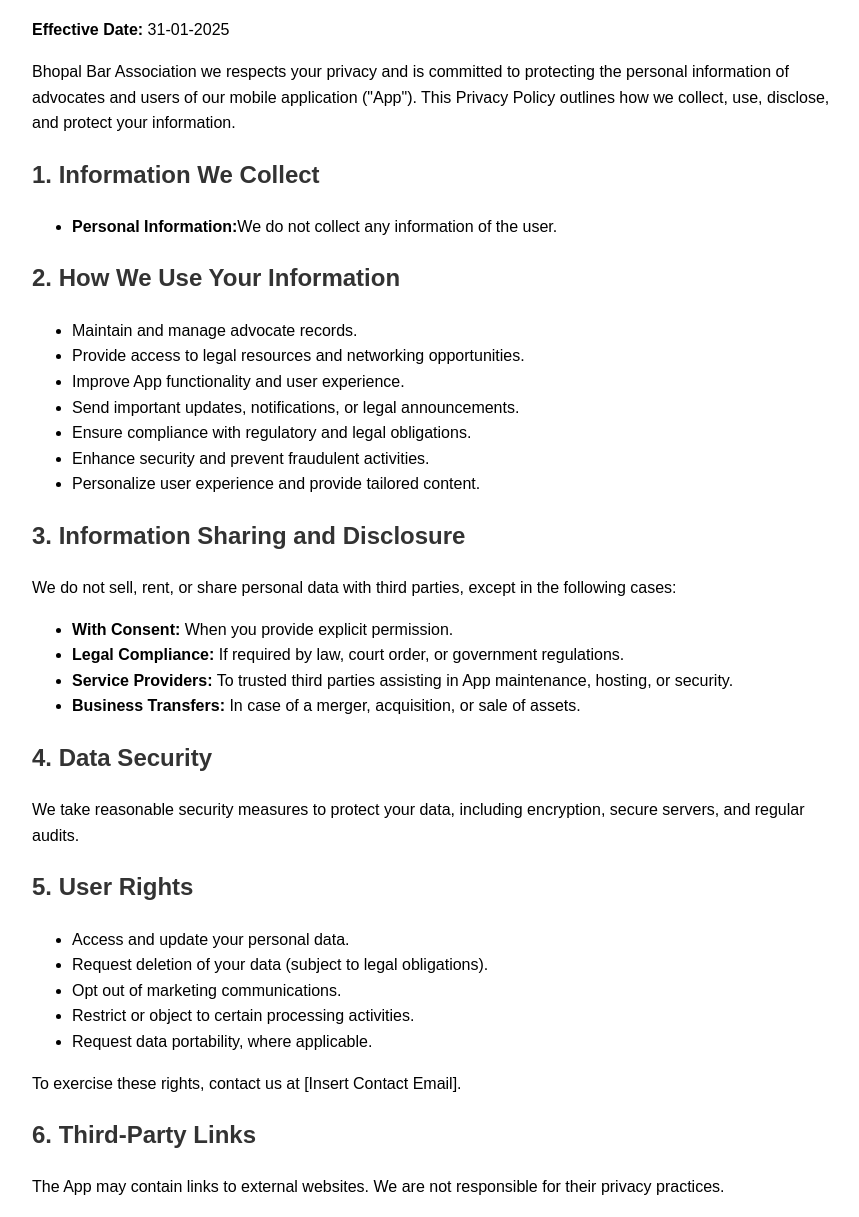
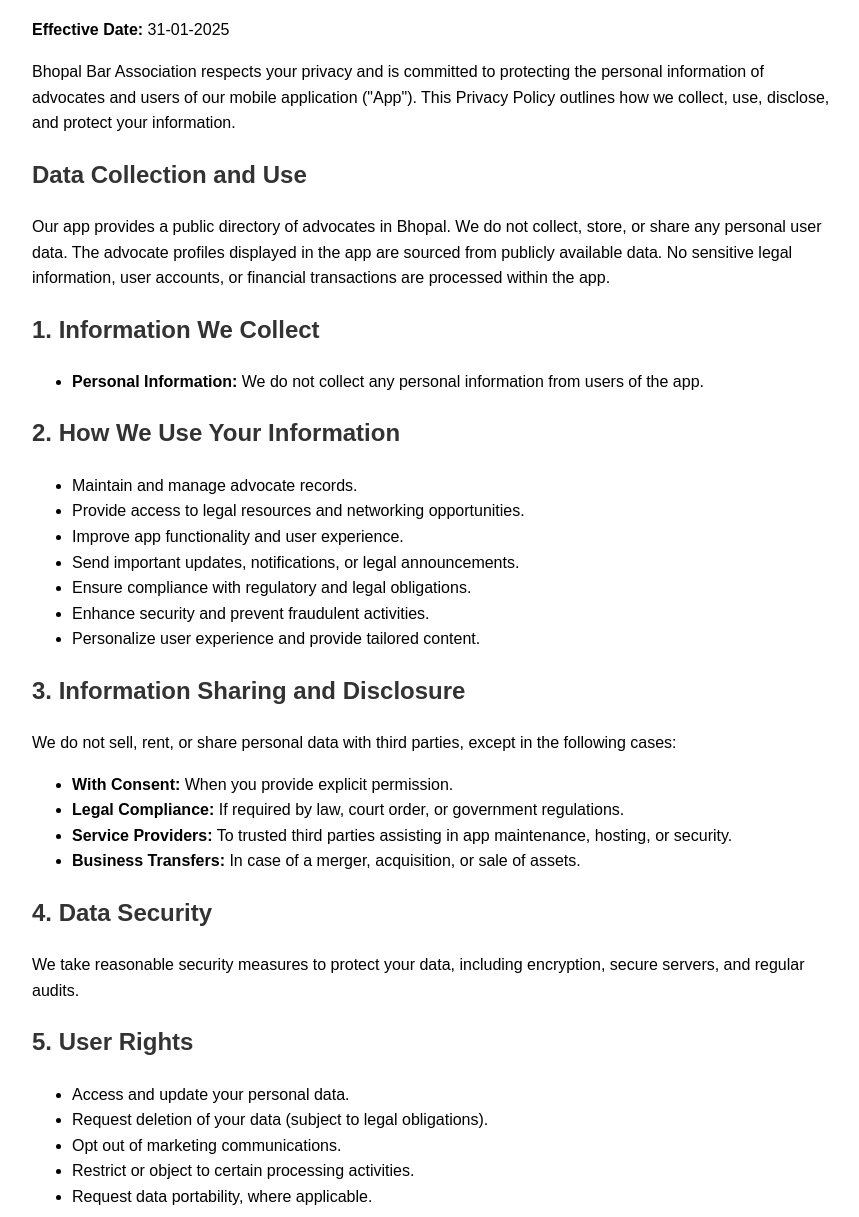
Before and after one commit to connectshikshatech/bhopal-bar-association-privacy-policy, a plain HTML site: page index.html in a window 1280 px wide. Shown: the part 155-1372 px from the top of the page, without its empty margins (208-1067 px from the left). Drawn offline with Linux system fonts and the light colour scheme.

Commit message:
Update index.html

```diff
--- a/index.html
+++ b/index.html
@@ -22,20 +22,22 @@
     <h1>Privacy Policy</h1>
     <h2>Bhopal Bar Association</h2>
     <p><strong>Effective Date:</strong> 31-01-2025</p>
-    <p>Bhopal Bar Association we respects your privacy and is committed to protecting the personal information of advocates and users of our mobile application ("App"). This Privacy Policy outlines how we collect, use, disclose, and protect your information.</p>
+
+    <p>Bhopal Bar Association respects your privacy and is committed to protecting the personal information of advocates and users of our mobile application ("App"). This Privacy Policy outlines how we collect, use, disclose, and protect your information.</p>
+
+    <h2>Data Collection and Use</h2>
+    <p>Our app provides a public directory of advocates in Bhopal. We do not collect, store, or share any personal user data. The advocate profiles displayed in the app are sourced from publicly available data. No sensitive legal information, user accounts, or financial transactions are processed within the app.</p>
 
     <h2>1. Information We Collect</h2>
     <ul>
-        <li><strong>Personal Information:</strong>We do not collect any information of the user.</li>
-
-
+        <li><strong>Personal Information:</strong> We do not collect any personal information from users of the app.</li>
     </ul>
 
     <h2>2. How We Use Your Information</h2>
     <ul>
         <li>Maintain and manage advocate records.</li>
         <li>Provide access to legal resources and networking opportunities.</li>
-        <li>Improve App functionality and user experience.</li>
+        <li>Improve app functionality and user experience.</li>
         <li>Send important updates, notifications, or legal announcements.</li>
         <li>Ensure compliance with regulatory and legal obligations.</li>
         <li>Enhance security and prevent fraudulent activities.</li>
@@ -47,7 +49,7 @@
     <ul>
         <li><strong>With Consent:</strong> When you provide explicit permission.</li>
         <li><strong>Legal Compliance:</strong> If required by law, court order, or government regulations.</li>
-        <li><strong>Service Providers:</strong> To trusted third parties assisting in App maintenance, hosting, or security.</li>
+        <li><strong>Service Providers:</strong> To trusted third parties assisting in app maintenance, hosting, or security.</li>
         <li><strong>Business Transfers:</strong> In case of a merger, acquisition, or sale of assets.</li>
     </ul>
 
@@ -62,25 +64,22 @@
         <li>Restrict or object to certain processing activities.</li>
         <li>Request data portability, where applicable.</li>
     </ul>
-    <p>To exercise these rights, contact us at [Insert Contact Email].</p>
+    <p>To exercise these rights, contact us at <strong>connectshikshatech@gmail.com</strong>.</p>
 
     <h2>6. Third-Party Links</h2>
-    <p>The App may contain links to external websites. We are not responsible for their privacy practices.</p>
+    <p>The app may contain links to external websites. We are not responsible for their privacy practices or content.</p>
 
     <h2>7. Cookies and Tracking Technologies</h2>
     <p>We may use cookies and similar technologies to enhance user experience. Users can manage cookie preferences in their browser settings.</p>
 
     <h2>8. Children's Privacy</h2>
-    <p>The App is not intended for individuals under 18. We do not knowingly collect data from minors.</p>
+    <p>The app is not intended for individuals under 18 years of age. We do not knowingly collect data from minors.</p>
 
     <h2>9. Changes to This Policy</h2>
-    <p>We may update this Privacy Policy. Continued use of the App constitutes acceptance of the updated policy.</p>
+    <p>We may update this Privacy Policy from time to time. Continued use of the app constitutes acceptance of the updated policy.</p>
 
     <h2>10. Contact Us</h2>
     <p><strong>Bhopal Bar Association</strong><br>
-
-       Email: connectshikshatech@gmail.com
-       <br>
-
+    Email: <a href="mailto:connectshikshatech@gmail.com">connectshikshatech@gmail.com</a></p>
 </body>
 </html>
```
